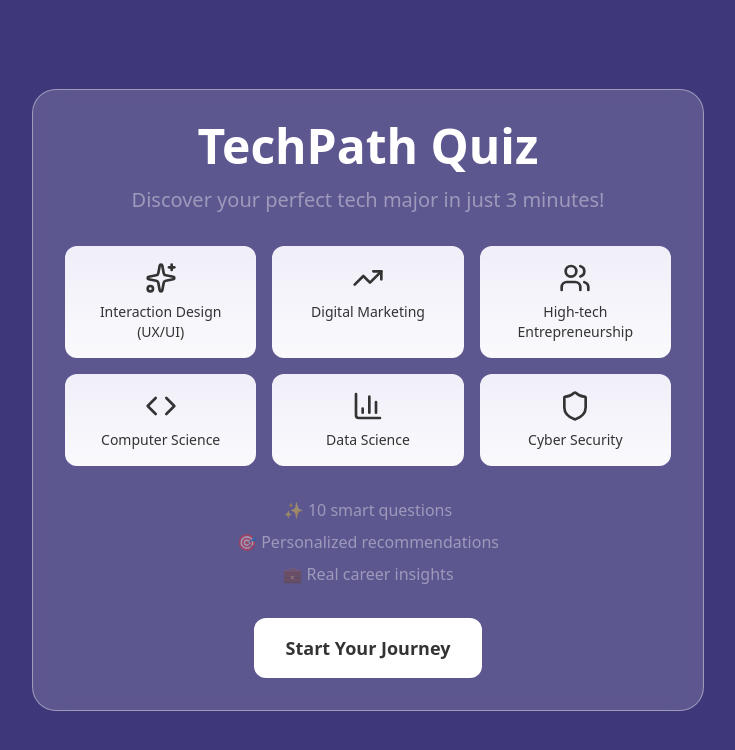
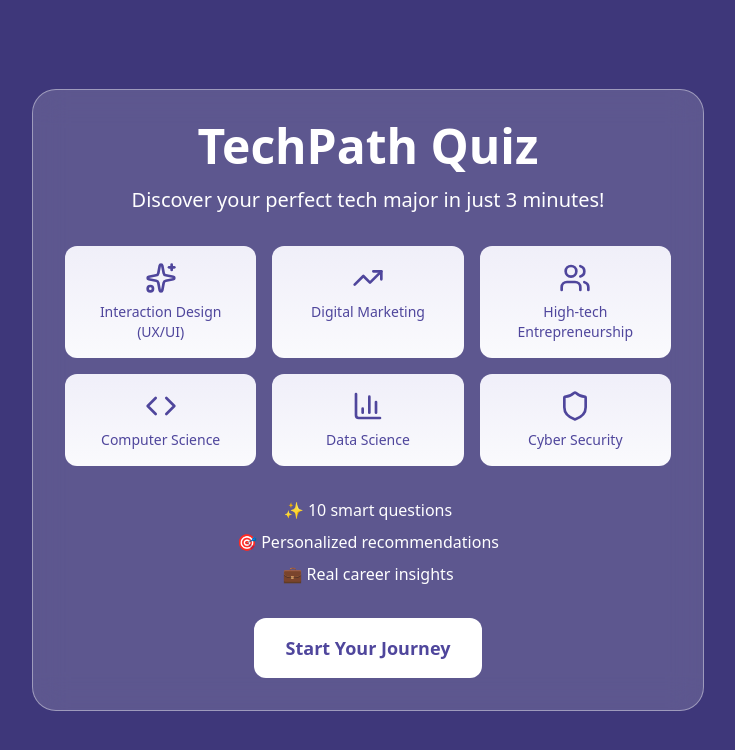
Before and after one commit to Harbour-Space-UTCC/major-quiz-app, a Next.js app in the folder quiz-app/: page / in a window 1280 px wide. Shown: the top 750 px of the page, without its empty margins (272-1007 px from the left). Built offline with nearby package versions, Linux system fonts and the light colour scheme; a web font is replaced by a local one.

Commit message:
refactor: Update button styles for improved user interaction and consistency

```diff
--- a/quiz-app/src/app/page.tsx
+++ b/quiz-app/src/app/page.tsx
@@ -43,7 +43,7 @@ function MajorQuizApp() {
                 <button
                   key={idx}
                   onClick={() => handleAnswer(idx)}
-                  className={`w-full p-4 rounded-xl text-left transition-all hover:scale-[1.02] ${
+                  className={`w-full p-4 rounded-xl text-left transition-all hover:scale-[1.02] cursor-pointer ${
                     selected === idx
                       ? 'bg-white-100 text-neutral-900 shadow-lg'
                       : 'bg-white-16 text-white hover:bg-white-40'
@@ -62,7 +62,7 @@ function MajorQuizApp() {
               className={`flex items-center gap-2 px-6 py-3 rounded-xl font-medium transition-all ${
                 currentQuestion === 0
                   ? 'bg-white-16 text-white-40 cursor-not-allowed'
-                  : 'bg-white-16 text-white hover:bg-white-40'
+                  : 'bg-white-16 text-white hover:bg-white-40 cursor-pointer'
               }`}
             >
               <ChevronLeft className="w-4 h-4" />
@@ -79,7 +79,7 @@ function MajorQuizApp() {
               className={`flex items-center gap-2 px-6 py-3 rounded-xl font-medium transition-all ${
                 selected === undefined
                   ? 'bg-white-16 text-white-40 cursor-not-allowed'
-                  : 'bg-white-100 text-neutral-900 hover:bg-neutral-100'
+                  : 'bg-white-100 text-neutral-900 hover:bg-neutral-100 cursor-pointer'
               }`}
             >
               {isLast ? 'Get Results' : 'Next'}
--- a/quiz-app/src/components/ProgressBar.tsx
+++ b/quiz-app/src/components/ProgressBar.tsx
@@ -4,7 +4,7 @@ export function ProgressBar({ current, total }: { current: number; total: number
   const progress = Math.round(((current + 1) / total) * 100);
   return (
     <div className="mb-8">
-      <div className="flex justify-between text-white-40 text-sm mb-2">
+      <div className="flex justify-between text-white text-sm mb-2">
         <span>
           Question {current + 1} of {total}
         </span>
--- a/quiz-app/src/components/QuestionCard.tsx
+++ b/quiz-app/src/components/QuestionCard.tsx
@@ -19,7 +19,7 @@ export function QuestionCard({
           <button
             key={idx}
             onClick={() => onSelect(idx)}
-            className={`w-full p-4 rounded-xl text-left transition-all hover:scale-[1.02] ${
+            className={`w-full p-4 rounded-xl text-left transition-all hover:scale-[1.02] cursor-pointer ${
               selectedIndex === idx
                 ? "bg-white-100 text-neutral-900 shadow-lg"
                 : "bg-white-16 text-white hover:bg-white-40"
--- a/quiz-app/src/components/ResultsView.tsx
+++ b/quiz-app/src/components/ResultsView.tsx
@@ -11,7 +11,7 @@ export function ResultsView({ results, onReset }: { results: QuizResult[]; onRes
         <div className="bg-white-16 backdrop-blur-lg rounded-3xl p-8 border border-white-40">
           <div className="text-center mb-8">
             <h1 className="text-4xl font-bold text-white mb-4">Your Perfect Match!</h1>
-            <p className="text-white-40">Based on your answers, here are your top tech major recommendations:</p>
+            <p className="text-white">Based on your answers, here are your top tech major recommendations:</p>
           </div>
 
           <div className={`bg-[image:var(--gradient-purple-50)] rounded-2xl p-8 mb-8 text-neutral-900`}>
@@ -85,7 +85,7 @@ export function ResultsView({ results, onReset }: { results: QuizResult[]; onRes
           <div className="flex justify-center gap-4">
             <button
               onClick={onReset}
-              className="flex items-center gap-2 bg-white-16 hover:bg-white-40 text-white px-6 py-3 rounded-xl font-medium transition-all"
+              className="flex items-center gap-2 bg-white-16 hover:bg-white-40 text-white px-6 py-3 rounded-xl font-medium transition-all cursor-pointer"
             >
               <RotateCcw className="w-4 h-4" />
               Retake Quiz
--- a/quiz-app/src/components/StartScreen.tsx
+++ b/quiz-app/src/components/StartScreen.tsx
@@ -8,13 +8,13 @@ export function StartScreen({ onStart }: { onStart: () => void }) {
       <div className="max-w-2xl mx-auto text-center">
         <div className="bg-white-16 backdrop-blur-lg rounded-3xl p-8 border border-white-40">
           <h1 className="text-5xl font-bold text-white mb-4">TechPath Quiz</h1>
-          <p className="text-xl text-white-40 mb-8">
+          <p className="text-xl text-white mb-8">
             Discover your perfect tech major in just 3 minutes!
           </p>
 
           <div className="grid grid-cols-2 md:grid-cols-3 gap-4 mb-8">
             {Object.entries(majors).map(([key, major]) => (
-              <div key={key} className={`bg-[image:var(--gradient-purple-50)] p-4 rounded-xl text-neutral-900 text-center`}>
+              <div key={key} className={`bg-[image:var(--gradient-purple-50)] p-4 rounded-xl text-primary-600 text-center`}>
                 <div className="flex justify-center mb-2">
                   <MajorIcon name={major.icon} />
                 </div>
@@ -23,7 +23,7 @@ export function StartScreen({ onStart }: { onStart: () => void }) {
             ))}
           </div>
 
-          <div className="text-white-40 mb-8">
+          <div className="text-white mb-8">
             <p className="mb-2">✨ 10 smart questions</p>
             <p className="mb-2">🎯 Personalized recommendations</p>
             <p className="mb-2">💼 Real career insights</p>
@@ -31,7 +31,7 @@ export function StartScreen({ onStart }: { onStart: () => void }) {
 
           <button
             onClick={onStart}
-            className="bg-white-100 text-neutral-900 px-8 py-4 rounded-xl font-bold text-lg hover:bg-neutral-100 transition-all transform hover:scale-105"
+            className="bg-white-100 text-primary-600 px-8 py-4 rounded-xl font-bold text-lg hover:bg-neutral-100 transition-all transform hover:scale-105 cursor-pointer"
           >
             Start Your Journey
           </button>
```
